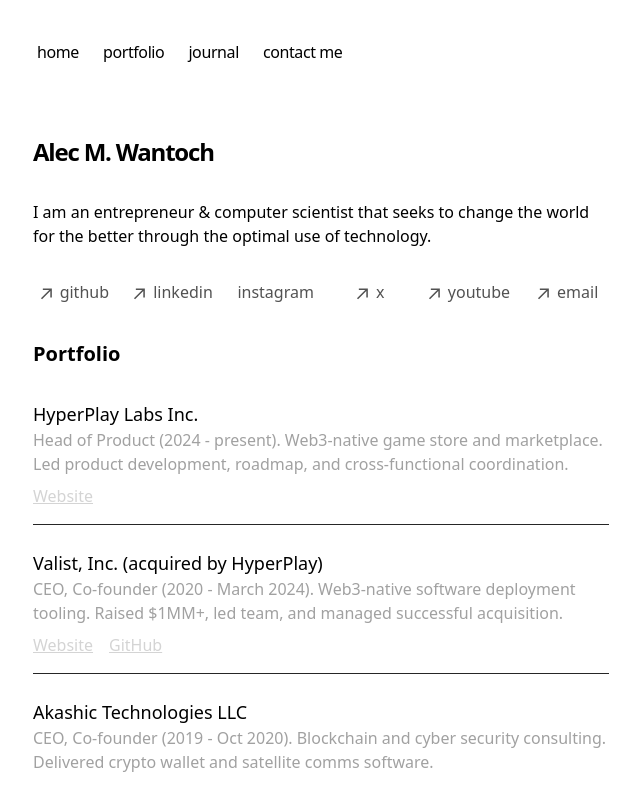
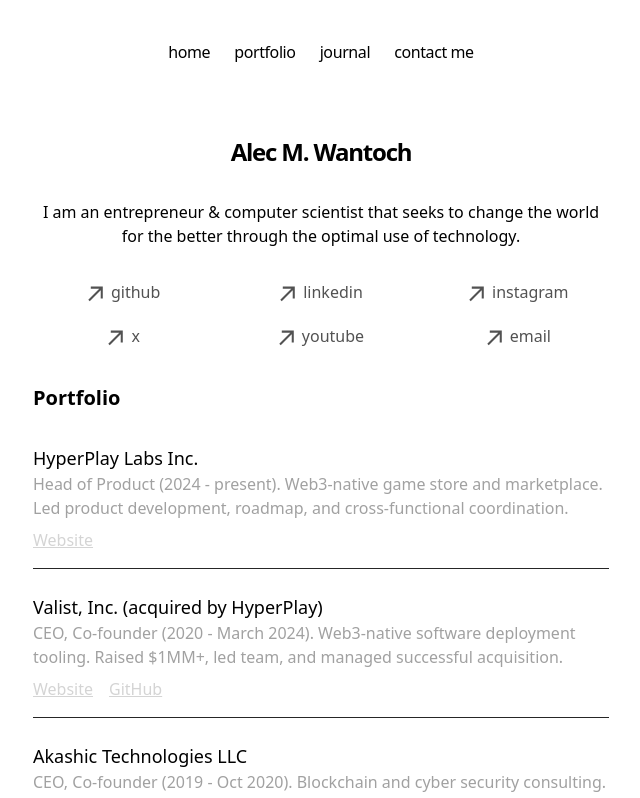
Before and after one commit to awantoch/portfolio, a Next.js app: page / in a window 1280 px wide. Shown: the top 798 px of the page, without its empty margins (319-959 px from the left). Built offline with nearby package versions, Linux system fonts and the light colour scheme; no server answers.

Commit message:
fix links styling

```diff
--- a/app/components/links.tsx
+++ b/app/components/links.tsx
@@ -1,8 +1,9 @@
 function ArrowIcon() {
   return (
     <svg
-      width="12"
-      height="12"
+      className="w-4 h-4 shrink-0"
+      width="16"
+      height="16"
       viewBox="0 0 12 12"
       fill="none"
       xmlns="http://www.w3.org/2000/svg"
@@ -17,7 +18,7 @@
 
 export function Links() {
   return (
-    <ul className="grid grid-cols-2 gap-4 w-full max-w-xs mx-auto text-neutral-600 dark:text-neutral-300 sm:grid-cols-3 md:grid-cols-6 md:max-w-none">
+    <ul className="grid grid-cols-3 gap-4 w-full max-w-2xl mx-auto text-neutral-600 dark:text-neutral-300">
       <li className="text-center">
         <a
           className="flex items-center justify-center transition-all hover:text-neutral-800 dark:hover:text-neutral-100"
--- a/app/components/nav.tsx
+++ b/app/components/nav.tsx
@@ -3,13 +3,13 @@
 
 export function Navbar() {
   return (
-    <aside className="-ml-[8px] mb-16 tracking-tight">
+    <aside className="mb-16 tracking-tight flex justify-center">
       <div className="lg:sticky lg:top-20">
         <nav
-          className="flex flex-row items-start relative px-0 pb-0 fade md:overflow-auto scroll-pr-6 md:relative"
+          className="flex flex-row items-start justify-center relative px-0 pb-0 fade md:overflow-auto scroll-pr-6 md:relative"
           id="nav"
         >
-          <div className="flex flex-row space-x-0 pr-10">
+          <div className="flex flex-row space-x-0 justify-center">
             {Object.entries(NAV_ITEMS).map(([path, { name }]) => {
               return (
                 <Link
--- a/app/page.tsx
+++ b/app/page.tsx
@@ -5,10 +5,10 @@
 export default function Page() {
   return (
     <section>
-      <h1 className="mb-8 text-2xl font-semibold tracking-tighter">
+      <h1 className="mb-8 text-2xl font-semibold tracking-tighter text-center">
         Alec M. Wantoch
       </h1>
-      <p className="mb-4">
+      <p className="mb-4 text-center">
         {`I am an entrepreneur & computer scientist that seeks to change the world for the better through the optimal use of technology.`}
       </p>
       <div className="mt-8 mb-8">
```
